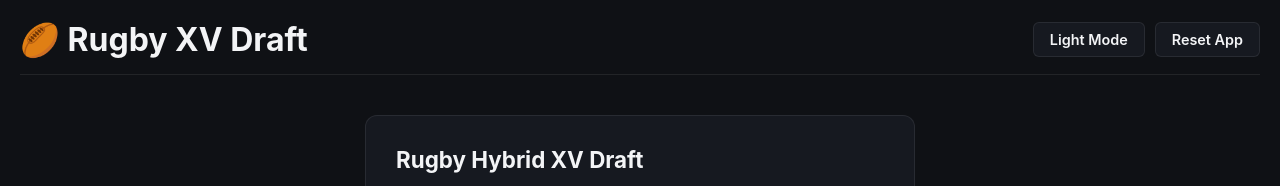
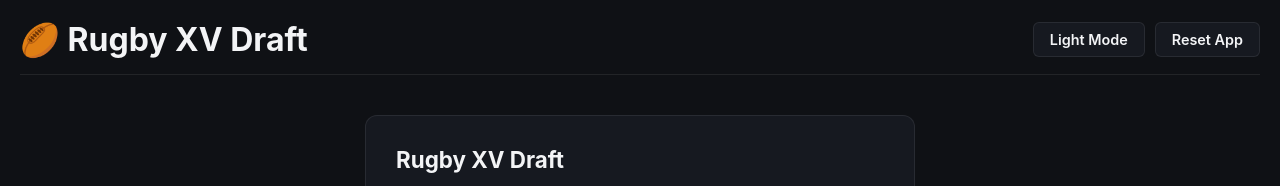
Before and after one commit to sjwickes9/rugby-draft-sim, a plain HTML site: page index.html in a window 1280 px wide. Shown: the top 186 px of the page. Drawn offline with Linux system fonts and the light colour scheme.

Commit message:
Update index.html

```diff
--- a/index.html
+++ b/index.html
@@ -4,7 +4,7 @@
     <meta charset="UTF-8">
     <meta name="viewport" content="width=device-width, initial-scale=1.0">
     <meta name="description" content="Build your ultimate XV from every Rugby World Cup squad in history. Draft players across 10 tournaments, then simulate the 2023 World Cup.">
-    <title>Rugby Hybrid XV Draft</title>
+    <title>Rugby XV Draft</title>
     <link rel="stylesheet" href="style.css">
 </head>
 <body>
@@ -20,7 +20,7 @@
         <div id="setup-card" class="card-container">
 
             <div class="setup-title">
-                <h2>Rugby Hybrid XV Draft</h2>
+                <h2>Rugby XV Draft</h2>
             </div>
 
             <div class="explainer-box">
```
